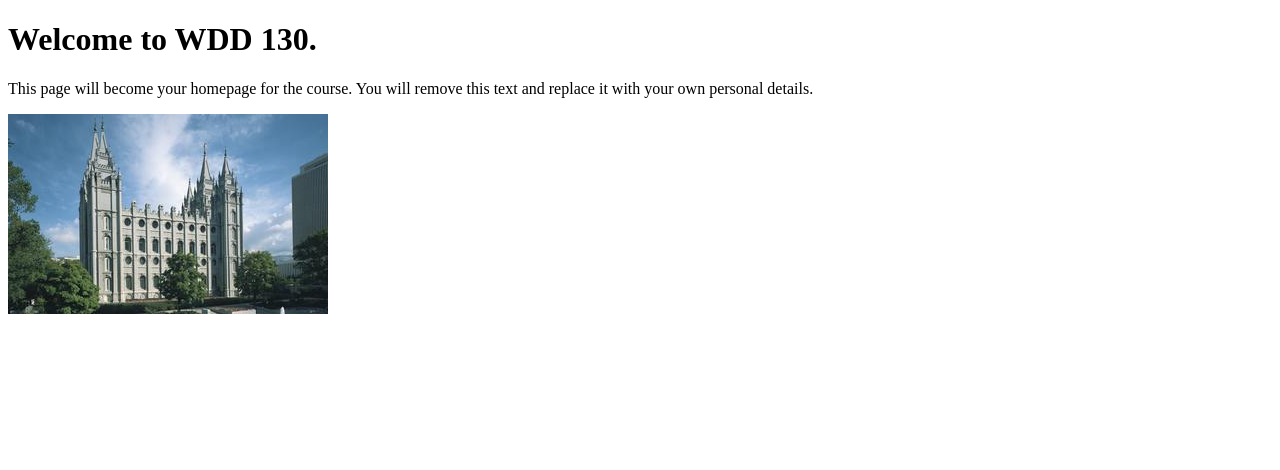
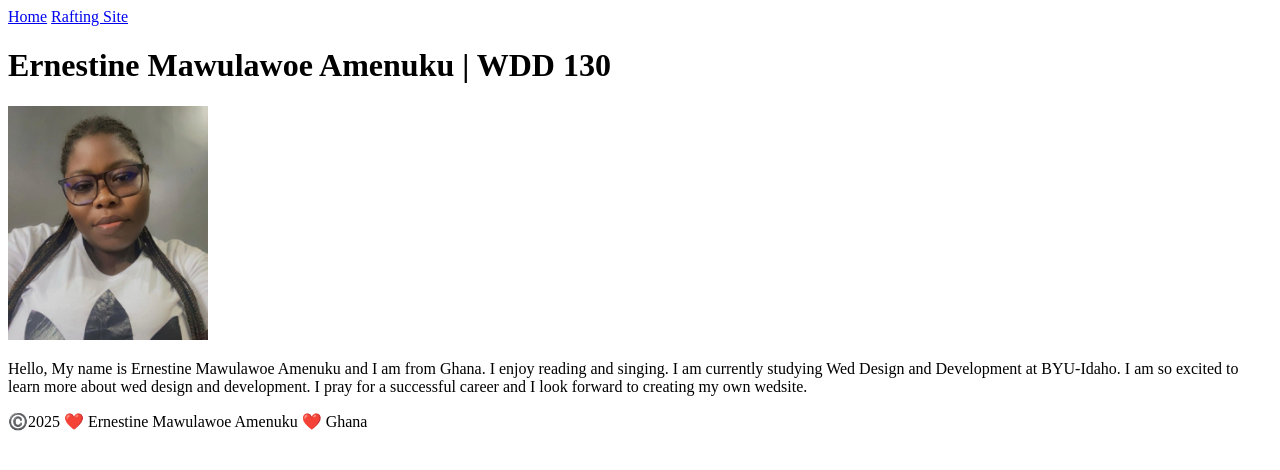
Before and after one commit to ernestine-tina/wdd130, a plain HTML site: page index.html in a window 1280 px wide. Drawn offline with Linux system fonts and the light colour scheme.

Commit message:
Week01 assignment

```diff
--- a/index.html
+++ b/index.html
@@ -1,14 +1,29 @@
 <!DOCTYPE html>
-<html lang="en">
+<html lang="en-US">
+
 <head>
-    <meta charset="UTF-8">
-    <meta name="viewport" content="width=device-width, initial-scale=1.0">
-    <title>WDD 130 | Personal Homepage</title>
+    <meta charset="utf-8">
+    <meta name="viewport" content="width=device-width,intial-scale=1.0">
+    <title>Ernestine Mawulawoe Amenuku | WDD 130</title>
 </head>
+
 <body>
-    <h1>Welcome to WDD 130.</h1>
-    <p>This page will become your homepage for the course. You will remove this text and replace it with your own personal details.</p>
+    <header>
+        <nav>
+            <a href="#">Home</a>
+            <a href="wwr/">Rafting Site</a>
+        </nav>
+    </header>
+    <main>
+        <h1>Ernestine Mawulawoe Amenuku | WDD 130</h1>
+        <img src="images/profile.jpg" alt="Ernestine Mawulawoe Amenuku profile picture" width="200">
+        <p>Hello, My name is Ernestine Mawulawoe Amenuku and I am from Ghana. I enjoy reading and singing. I am
+            currently studying Wed Design and Development at BYU-Idaho. I am so excited to learn more about wed design
+            and development. I pray for a successful career and I look forward to creating my own wedsite.</p>
+    </main>
+    <footer>
+        <p>©️2025 ❤️ Ernestine Mawulawoe Amenuku ❤️ Ghana</p>
+    </footer>
+</body>
 
-    <img src="images/salt-lake-temple.jpg" alt="The Salt Lake Temple.">
-</body>
 </html>
```
Also changed, not shown: images/profile.jpg (added).
